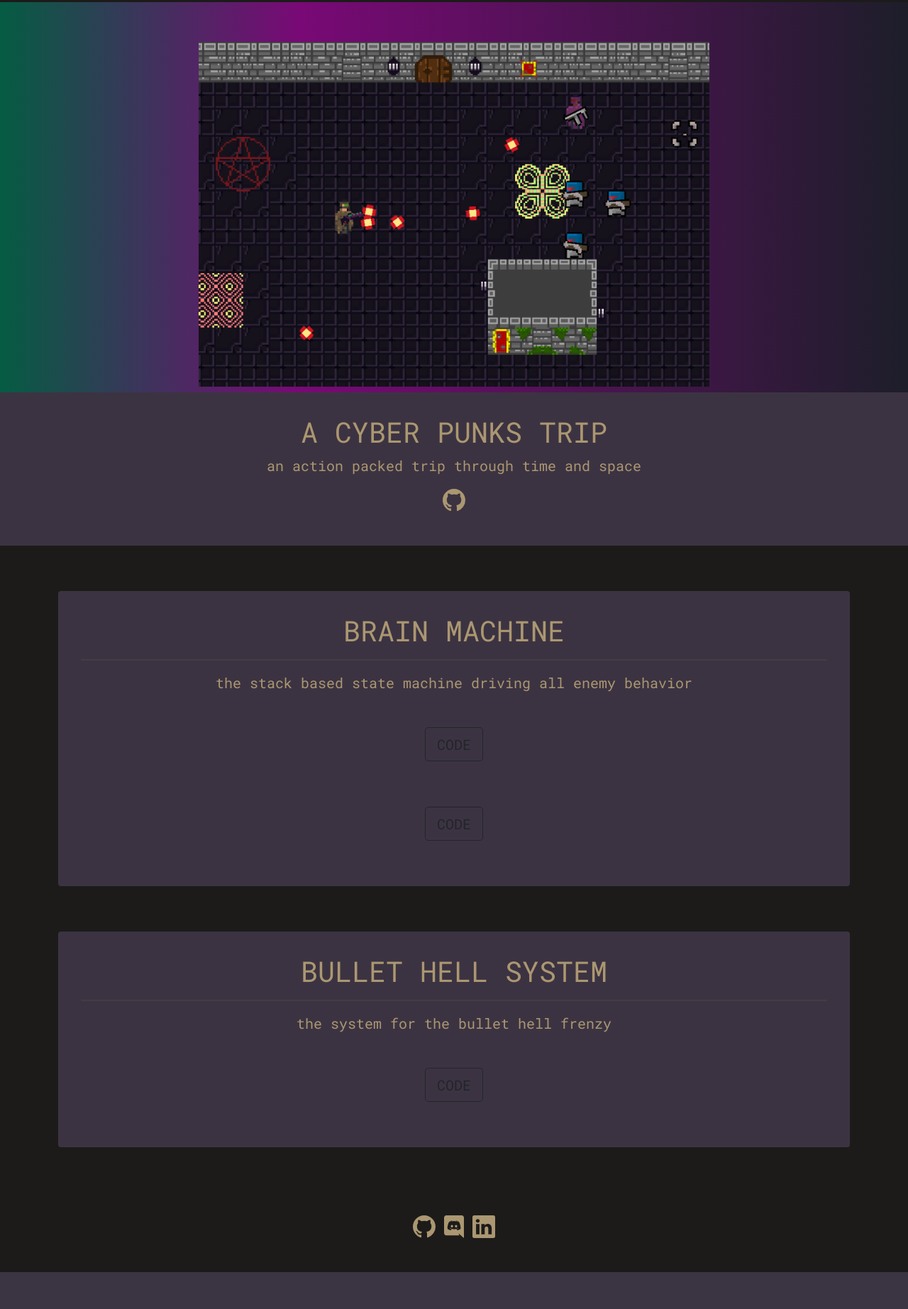
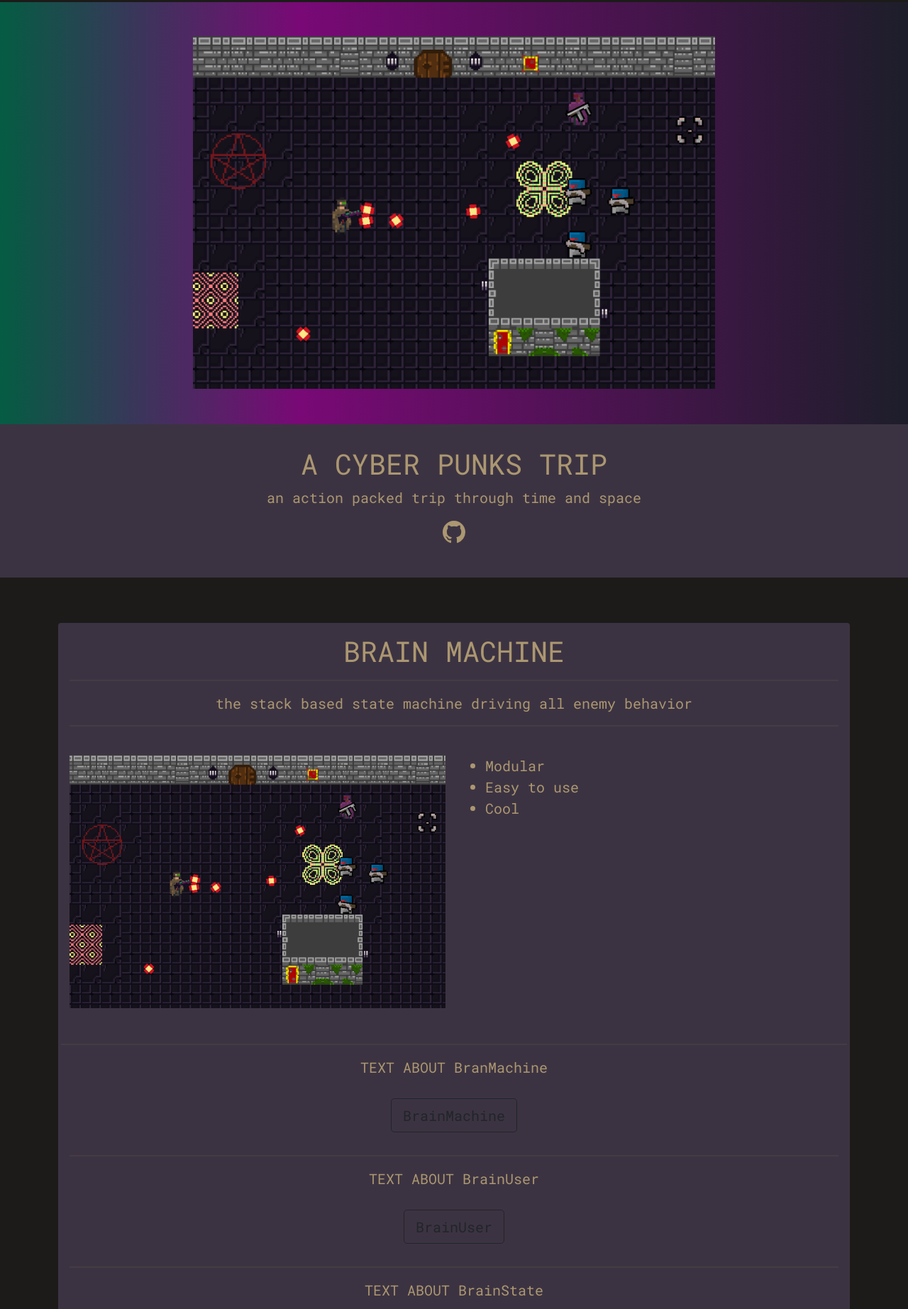
Before and after one commit to gitgud1337/gamePortfolio, a Flask app: page /cyberpunktrip in a window 1280 px wide. Shown: the part 75-1920 px from the top of the page at 71% size. Before the commit the page ends 1868 px from the top, so only its background shows below. Run offline with Flask 2, Linux system fonts and the light colour scheme; some libraries are stand-ins or nearby versions.

Commit message:
added more segments to the mechanic block

```diff
--- a/static/css/main.css
+++ b/static/css/main.css
@@ -66,7 +66,7 @@
     margin-top: 4rem;
     font-size: 1.25rem;
     text-align: center;
-    padding: 2rem;
+    padding: 1rem;
     background: #3c3342;
     color: #ab9771;
 }
@@ -76,7 +76,7 @@
 }
 
 .codeButton {
-    margin-top: 2rem;
+    margin-top: 0.8rem;
 }
 
 .mechLine {
@@ -104,7 +104,7 @@
 }
 
 .projectIMG {
-    padding: 8px;
+    padding-bottom: 50px;
 }
 
 .icon {
@@ -120,3 +120,12 @@
     color: #ffffff;
     max-height: 25px;
 }
+
+.mechList {
+    display: inline-block;
+    text-align: left;
+}
+
+.mechListDiv{
+    text-align: left;
+}
--- a/templates/cyberpunktrip.html
+++ b/templates/cyberpunktrip.html
@@ -17,18 +17,58 @@
   </svg></a>
 {% endblock %}
 
+
 {% block mechanic_title %}
 <h1>BRAIN MACHINE</h1>
 {% endblock %}
 {% block mechanic_info %}
 <p>the stack based state machine driving all enemy behavior</p>
 {% endblock %}
+
+<!--ENGINE LANGUAGE ETC-->
+
+{% block infoAboutCode %}
+<p>TEXT ABOUT BranMachine</p>
+{% endblock %}
+{% block code_button %}
+BrainMachine
+{% endblock %}
 {% block mechanic_code %}
 <script src="https://gitlab.com/devbro/acyberpunktrip/-/snippets/2064716.js"></script>
 {% endblock %}
-{% block mechanic_codeE %}
-<script src="https://gitlab.com/devbro/acyberpunktrip/-/snippets/2064716.js"></script>
+
+{% block mechanic_codeEXTRA %}
+<p>TEXT ABOUT BrainUser</p>
+<a class="btn btn-outline-dark btn-lg codeButton" data-toggle="collapse" href="#block1B" role="button"
+  aria-expanded="false" aria-controls="block1B">{% block code_button1B %}BrainUser{% endblock %}</a>
+<div class="col codeSection">
+  <div class="collapse multi-collapse" id="block1B">
+    <div class="card card-body">
+      {% block mechanic_code1B %}
+      <script src="https://gitlab.com/devbro/acyberpunktrip/-/snippets/2066143.js"></script>
+      {% endblock %}
+    </div>
+  </div>
+</div>
+
+<hr class="mechLine">
+
+<p>TEXT ABOUT BrainState</p>
+<a class="btn btn-outline-dark btn-lg codeButton" data-toggle="collapse" href="#block1C" role="button"
+  aria-expanded="false" aria-controls="block1C">{% block code_button1C %}BrainState{% endblock %}</a>
+<div class="col codeSection">
+  <div class="collapse multi-collapse" id="block1C">
+    <div class="card card-body">
+      {% block mechanic_code1C %}
+      <script src="https://gitlab.com/devbro/acyberpunktrip/-/snippets/2066144.js"></script>
+      {% endblock %}
+    </div>
+  </div>
+</div>
+
+<hr class="mechLine">
 {% endblock %}
+
 
 {% block mechanic2_title %}
 <h1>BULLET HELL SYSTEM</h1>
@@ -36,15 +76,21 @@
 {% block mechanic2_info %}
 <p>the system for the bullet hell frenzy</p>
 {% endblock %}
+{% block code_button2 %}
+BulletHellSystem
+{% endblock %}
 {% block mechanic2_code %}
 <script src="https://gitlab.com/devbro/acyberpunktrip/-/snippets/2064721.js"></script>
 {% endblock %}
 
+
 {% block mechanic3 %}
 {% endblock %}
+
 
 {% block mechanic4 %}
 {% endblock %}
 
+
 {% block mechanic5 %}
 {% endblock %}
--- a/templates/project.html
+++ b/templates/project.html
@@ -58,9 +58,26 @@
         {% block mechanic_info %}
         <p>info about mechanic</p>
         {% endblock %}
+        <hr class="mechLine">
 
+        <!--WRITE IMG LEFT VERTICAL HR MID AND ICONS AND TEXT RIGHT-->
+        <div class="row pt-4">
+            <div class="col-md-6">
+                <img src="static/art/img/smallerPrintFromGame.png" class="img-fluid projectIMG">
+            </div>
+            <div class="col-md-6 mechListDiv">
+                <ul class="mechList">
+                    <li>Modular</li>
+                    <li>Easy to use</li>
+                    <li>Cool</li>
+                  </ul>
+            </div>
+        <hr class="mechLine">
+        </div>
+
+        {% block infoAboutCode %}<p>TEXT ABOUT CURRENT SCRIPT</p>{% endblock %}
         <a class="btn btn-outline-dark btn-lg codeButton" data-toggle="collapse" href="#block1"
-            role="button" aria-expanded="false" aria-controls="block1">CODE</a>
+            role="button" aria-expanded="false" aria-controls="block1">{% block code_button %}CODE{% endblock %}</a>
         <div class="col codeSection">
             <div class="collapse multi-collapse" id="block1">
                 <div class="card card-body">
@@ -71,17 +88,10 @@
             </div>
         </div>
 
-        <a class="btn btn-outline-dark btn-lg codeButton" data-toggle="collapse" href="#block1B"
-            role="button" aria-expanded="false" aria-controls="block1B">CODE</a>
-        <div class="col codeSection">
-            <div class="collapse multi-collapse" id="block1B">
-                <div class="card card-body">
-                    {% block mechanic_codeE %}
-                    <p>CODE</p>
-                    {% endblock %}
-                </div>
-            </div>
-        </div>
+        <hr class="mechLine">
+
+        {% block mechanic_codeEXTRA %}
+        {% endblock %}
 
     </div>
 </div>
@@ -98,8 +108,26 @@
         {% block mechanic2_info %}
         <p>info about mechanic</p>
         {% endblock %}
+        <hr class="mechLine">
+
+        <!--WRITE IMG LEFT VERTICAL HR MID AND ICONS AND TEXT RIGHT-->
+        <div class="row pt-4">
+            <div class="col-md-6">
+                <img src="static/art/img/smallerPrintFromGame.png" class="img-fluid projectIMG">
+            </div>
+            <div class="col-md-6 mechListDiv">
+                <ul class="mechList">
+                    <li>Modular</li>
+                    <li>Easy to use</li>
+                    <li>Cool</li>
+                  </ul>
+            </div>
+        <hr class="mechLine">
+        </div>
+
+        {% block infoAboutCode2 %}<p>TEXT ABOUT CURRENT SCRIPT</p>{% endblock %}
         <a class="btn btn-outline-dark btn-lg codeButton" data-toggle="collapse" href="#block2"
-            role="button" aria-expanded="false" aria-controls="block2">CODE</a>
+            role="button" aria-expanded="false" aria-controls="block2">{% block code_button2 %}CODE{% endblock %}</a>
         <div class="col codeSection">
             <div class="collapse multi-collapse" id="block2">
                 <div class="card card-body">
@@ -109,6 +137,7 @@
                 </div>
             </div>
         </div>
+        <hr class="mechLine">
     </div>
 </div>
 {% endblock %}
@@ -124,6 +153,24 @@
         {% block mechanic3_info %}
         <p>info about mechanic</p>
         {% endblock %}
+        <hr class="mechLine">
+
+        <!--WRITE IMG LEFT VERTICAL HR MID AND ICONS AND TEXT RIGHT-->
+        <div class="row pt-4">
+            <div class="col-md-6">
+                <img src="static/art/img/smallerPrintFromGame.png" class="img-fluid projectIMG">
+            </div>
+            <div class="col-md-6 mechListDiv">
+                <ul class="mechList">
+                    <li>Modular</li>
+                    <li>Easy to use</li>
+                    <li>Cool</li>
+                  </ul>
+            </div>
+        <hr class="mechLine">
+        </div>
+
+        {% block infoAboutCode3 %}<p>TEXT ABOUT CURRENT SCRIPT</p>{% endblock %}
         <a class="btn btn-outline-dark btn-lg codeButton" data-toggle="collapse" href="#block3"
             role="button" aria-expanded="false" aria-controls="block3">CODE</a>
         <div class="col codeSection">
@@ -135,6 +182,7 @@
                 </div>
             </div>
         </div>
+        <hr class="mechLine">
     </div>
 </div>
 {% endblock %}
@@ -150,6 +198,24 @@
         {% block mechanic4_info %}
         <p>info about mechanic</p>
         {% endblock %}
+        <hr class="mechLine">
+
+        <!--WRITE IMG LEFT VERTICAL HR MID AND ICONS AND TEXT RIGHT-->
+        <div class="row pt-4">
+            <div class="col-md-6">
+                <img src="static/art/img/smallerPrintFromGame.png" class="img-fluid projectIMG">
+            </div>
+            <div class="col-md-6 mechListDiv">
+                <ul class="mechList">
+                    <li>Modular</li>
+                    <li>Easy to use</li>
+                    <li>Cool</li>
+                  </ul>
+            </div>
+        <hr class="mechLine">
+        </div>
+
+        {% block infoAboutCode4 %}<p>TEXT ABOUT CURRENT SCRIPT</p>{% endblock %}
         <a class="btn btn-outline-dark btn-lg codeButton" data-toggle="collapse" href="#block4"
             role="button" aria-expanded="false" aria-controls="block4">CODE</a>
         <div class="col codeSection">
@@ -161,6 +227,7 @@
                 </div>
             </div>
         </div>
+        <hr class="mechLine">
     </div>
 </div>
 {% endblock %}
@@ -176,6 +243,24 @@
         {% block mechanic5_info %}
         <p>info about mechanic</p>
         {% endblock %}
+        <hr class="mechLine">
+
+        <!--WRITE IMG LEFT VERTICAL HR MID AND ICONS AND TEXT RIGHT-->
+        <div class="row pt-4">
+            <div class="col-md-6">
+                <img src="static/art/img/smallerPrintFromGame.png" class="img-fluid projectIMG">
+            </div>
+            <div class="col-md-6 mechListDiv">
+                <ul class="mechList">
+                    <li>Modular</li>
+                    <li>Easy to use</li>
+                    <li>Cool</li>
+                  </ul>
+            </div>
+        <hr class="mechLine">
+        </div>
+
+        {% block infoAboutCode5 %}<p>TEXT ABOUT CURRENT SCRIPT</p>{% endblock %}
         <a class="btn btn-outline-dark btn-lg codeButton" data-toggle="collapse" href="#block5"
             role="button" aria-expanded="false" aria-controls="block5">CODE</a>
         <div class="col codeSection">
@@ -187,6 +272,7 @@
                 </div>
             </div>
         </div>
+        <hr class="mechLine">
     </div>
 </div>
 {% endblock %}
```
